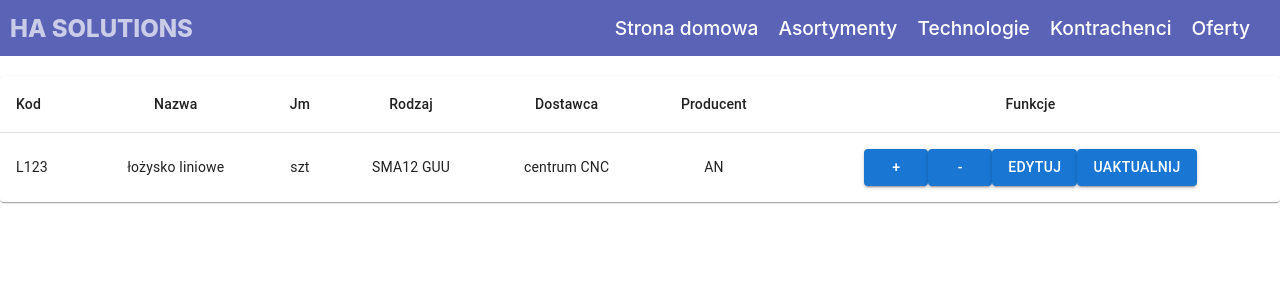
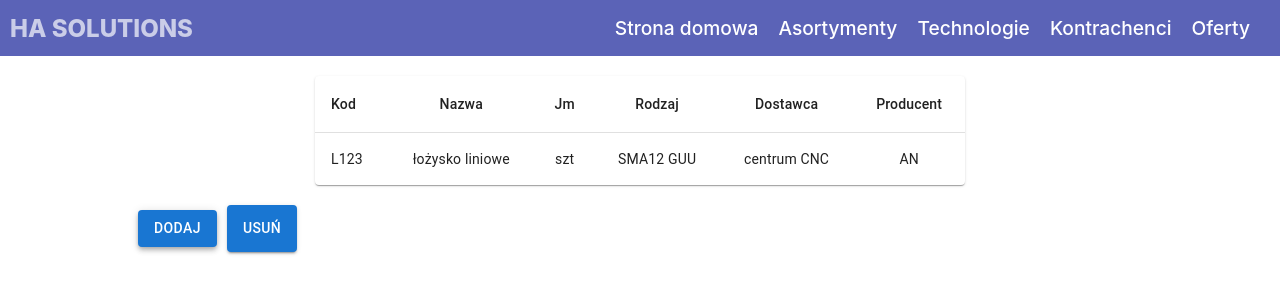
Before and after one commit to LukaszSzyp/Orders-APP, a Next.js app in the folder client/: page /assortment in a window 1280 px wide. Shown: the top 300 px of the page. Built offline with nearby package versions, Linux system fonts and the light colour scheme.

Commit message:
del material UI Bt add and use only modal

```diff
--- /dev/null
+++ b/client/components/modal/AssortmentModal.js
@@ -0,0 +1,48 @@
+import Box from "@mui/material/Box";
+import { useState } from "react";
+import Button from "@mui/material/Button";
+import Typography from "@mui/material/Typography";
+import Modal from "@mui/material/Modal";
+import styles from "./AssortmentModal.module.css";
+
+const style = {
+  position: "absolute",
+  top: "50%",
+  left: "50%",
+  transform: "translate(-50%, -50%)",
+  width: 400,
+  bgcolor: "background.paper",
+  border: "2px solid #000",
+  boxShadow: 24,
+  p: 4,
+};
+
+const AssortmentModal = ({ label }) => {
+  const [open, setOpen] = useState(false);
+  const handleOpen = () => setOpen(true);
+  const handleClose = () => setOpen(false);
+  return (
+    <div className={styles.container}>
+      <button onClick={handleOpen} className={styles.button}>
+        {label}
+      </button>
+      <Modal
+        open={open}
+        onClose={handleClose}
+        aria-labelledby="modal-modal-title"
+        aria-describedby="modal-modal-description"
+      >
+        <Box sx={style}>
+          <Typography id="modal-modal-title" variant="h6" component="h2">
+            Text in a modal
+          </Typography>
+          <Typography id="modal-modal-description" sx={{ mt: 2 }}>
+            Duis mollis, est non commodo luctus, nisi erat porttitor ligula.
+          </Typography>
+        </Box>
+      </Modal>
+    </div>
+  );
+};
+
+export default AssortmentModal;
--- /dev/null
+++ b/client/components/modal/AssortmentModal.module.css
@@ -0,0 +1,30 @@
+.container {
+  padding: 5px 10px;
+}
+
+.container button {
+  background-color: #1976d2;
+  color: white;
+  font-family: "Roboto", "Helvetica", "Arial", sans-serif;
+  font-weight: 500;
+  line-height: 1.75;
+  border: none;
+  border-radius: 4px;
+  padding: 15px 10px;
+  box-shadow: 0px 2px 4px -1px rgba(0, 0, 0, 0.2),
+    0px 4px 5px 0px rgba(0, 0, 0, 0.14), 0px 1px 10px 0px rgba(0, 0, 0, 0.12);
+  font-weight: 500;
+  font-size: 0.875rem;
+  letter-spacing: 0.02857em;
+  text-transform: uppercase;
+  min-width: 64px;
+  padding: 6px 16px;
+  cursor: pointer;
+}
+
+.container button:hover {
+  text-decoration: none;
+  background-color: #1565c0;
+  box-shadow: 0px 2px 4px -1px rgba(0, 0, 0, 0.2),
+    0px 4px 5px 0px rgba(0, 0, 0, 0.14), 0px 1px 10px 0px rgba(0, 0, 0, 0.12);
+}
--- a/client/components/tabeles/TableCRUD.js
+++ b/client/components/tabeles/TableCRUD.js
@@ -6,8 +6,6 @@ import TableContainer from "@mui/material/TableContainer";
 import TableHead from "@mui/material/TableHead";
 import TableRow from "@mui/material/TableRow";
 import Paper from "@mui/material/Paper";
-import Button from "@mui/material/Button";
-
 function createData(code, name, unit, type, supplier, manufacturer) {
   return { code, name, unit, type, supplier, manufacturer };
 }
@@ -36,7 +34,6 @@ const TableCRUD = () => {
               <TableCell align="center">Rodzaj</TableCell>
               <TableCell align="center">Dostawca</TableCell>
               <TableCell align="center">Producent</TableCell>
-              <TableCell align="center">Funkcje</TableCell>
             </TableRow>
           </TableHead>
           <TableBody>
@@ -53,18 +50,6 @@ const TableCRUD = () => {
                 <TableCell align="center">{row.type}</TableCell>
                 <TableCell align="center">{row.supplier}</TableCell>
                 <TableCell align="center">{row.manufacturer}</TableCell>
-                <TableCell align="center">
-                  <Button variant="contained" className={styles.button}>
-                    +
-                  </Button>
-                  <Button variant="contained" className={styles.button}>
-                    -
-                  </Button>
-                  <Button variant="contained" className={styles.button}>
-                    Edytuj
-                  </Button>
-                  <Button variant="contained">Uaktualnij</Button>
-                </TableCell>
               </TableRow>
             ))}
           </TableBody>
--- a/client/components/tabeles/TableCRUD.module.css
+++ b/client/components/tabeles/TableCRUD.module.css
@@ -1,13 +1,7 @@
 .container {
-  display: flex;
-  justify-content: center;
 }
 
 .table {
   width: 85vw;
   margin-top: 20px;
 }
-
-.button {
-  margin: 0 5px;
-}
--- a/client/pages/assortment/index.js
+++ b/client/pages/assortment/index.js
@@ -1,10 +1,18 @@
 import TableCRUD from "../../components/tabeles/TableCRUD";
 import styles from "../../styles/assortment.module.css";
+import Button from "@mui/material/Button";
+import AssortmentModal from "./../../components/modal/AssortmentModal";
 
 const index = () => {
   return (
     <div className={styles.container}>
       <TableCRUD />
+      <div className={styles.buttonContainer}>
+        <AssortmentModal label="DODAJ" />
+        <Button variant="contained" sx={{ mr: 2 }}>
+          Usuń
+        </Button>
+      </div>
     </div>
   );
 };
--- a/client/styles/assortment.module.css
+++ b/client/styles/assortment.module.css
@@ -1,2 +1,11 @@
 .container {
+  display: flex;
+  flex-direction: column;
+  align-items: center;
 }
+
+.buttonContainer {
+  width: 80vw;
+  margin-top: 20px;
+  display: flex;
+}
```
